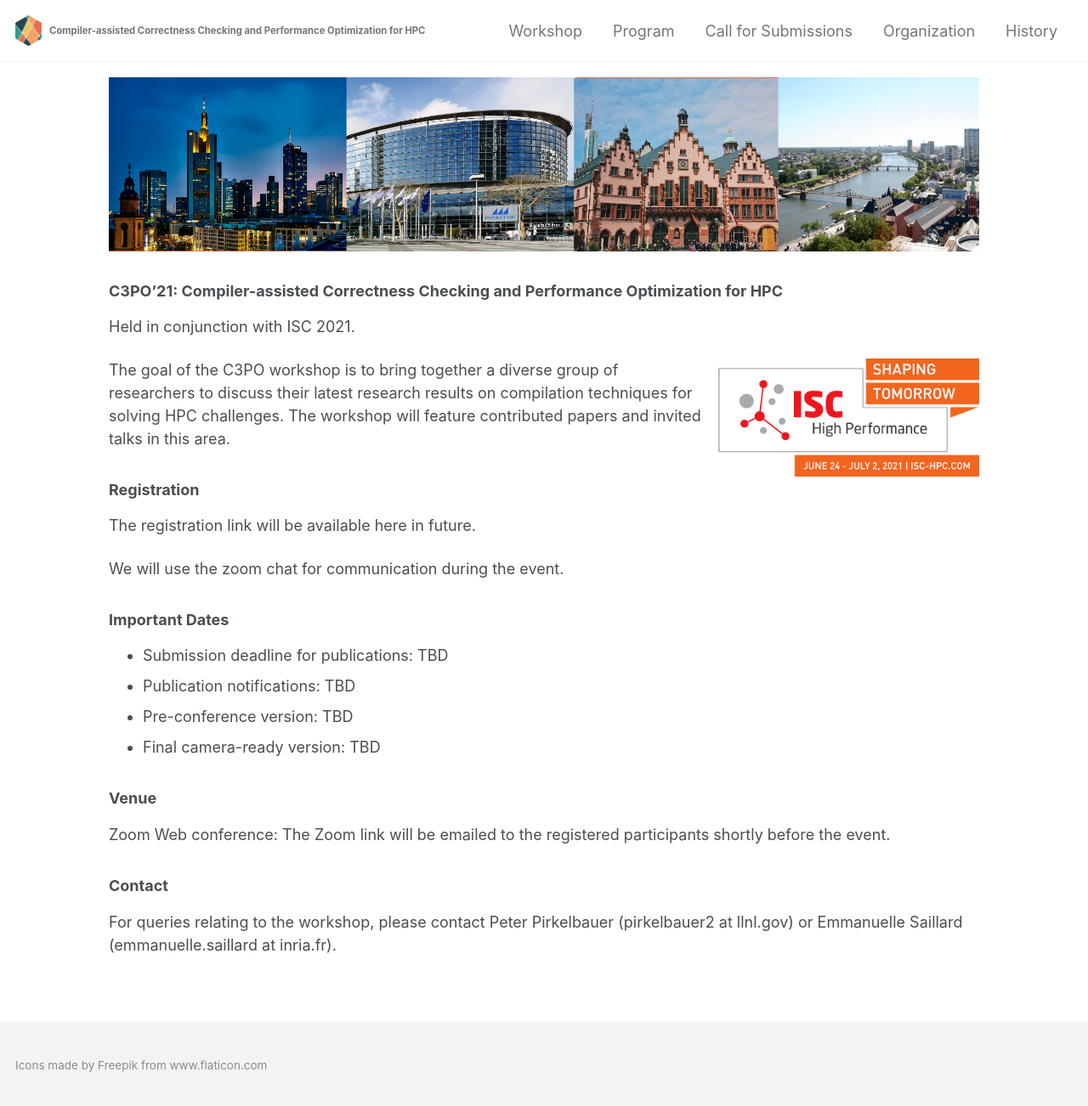
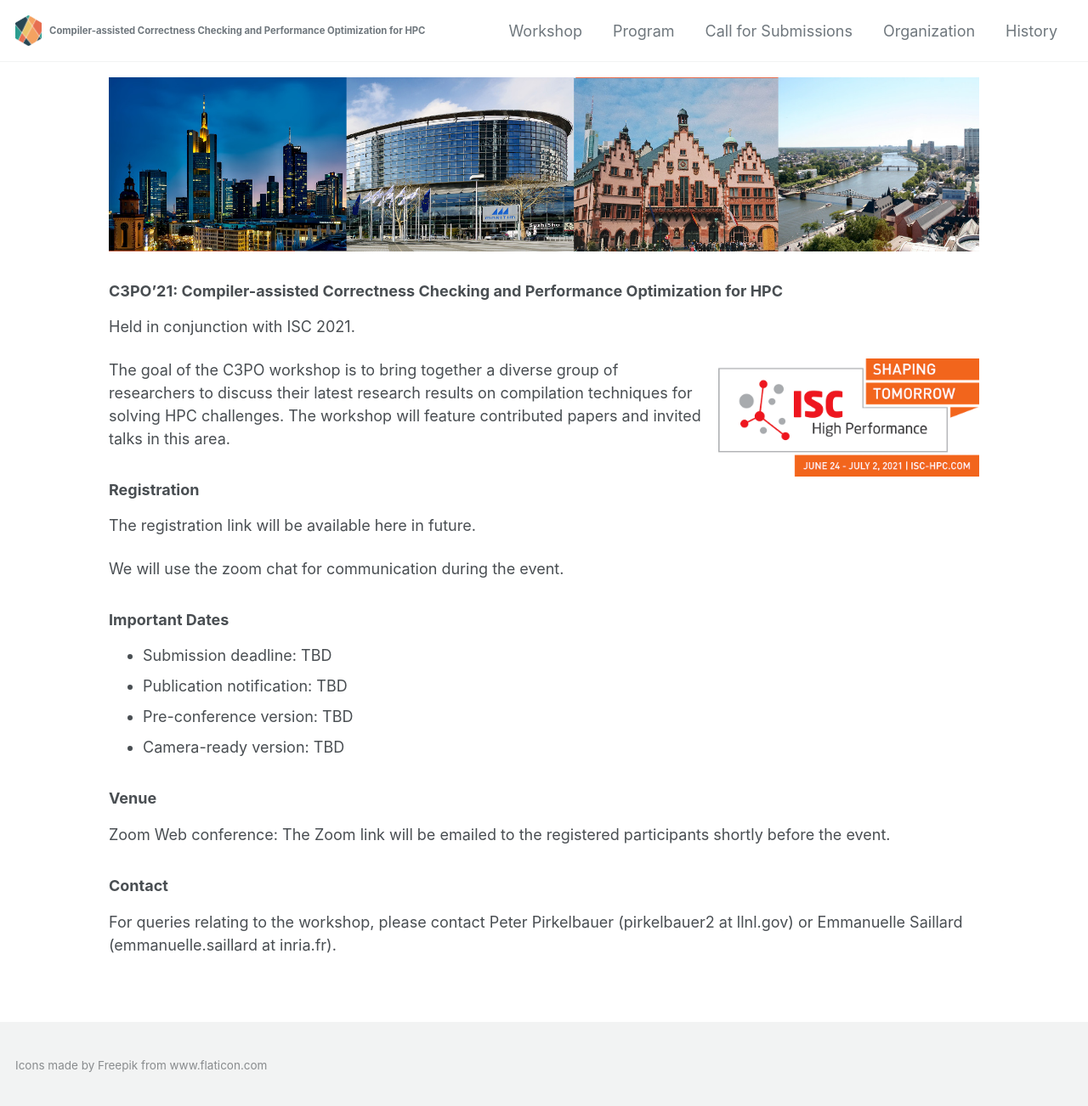
Before and after one commit to c3po-workshop/c3po-workshop.github.io, a Jekyll site: the page built from _pages/2021/index.md, in a window 1280 px wide. Shown: the whole page at 85% size. Built offline with Jekyll 4.4.1, drawn with Linux system fonts in a browser that asks for light colours; cached includes are drawn as plain includes; nearby versions of some CDN libraries.

Commit message:
Updated some text on call for submission

```diff
--- a/_pages/2021/index.md
+++ b/_pages/2021/index.md
@@ -27,10 +27,10 @@
 
 ### Important Dates
 
-- Submission deadline for publications: TBD
-- Publication notifications: TBD
+- Submission deadline: TBD
+- Publication notification: TBD
 - Pre-conference version: TBD
-- Final camera-ready version: TBD
+- Camera-ready version: TBD
 
 <!--
 [Submission Website](https://easychair.org/my/conference?conf=c3po)
```
Also changed, not shown: _pages/2021/call.md (+5 -27 lines).
